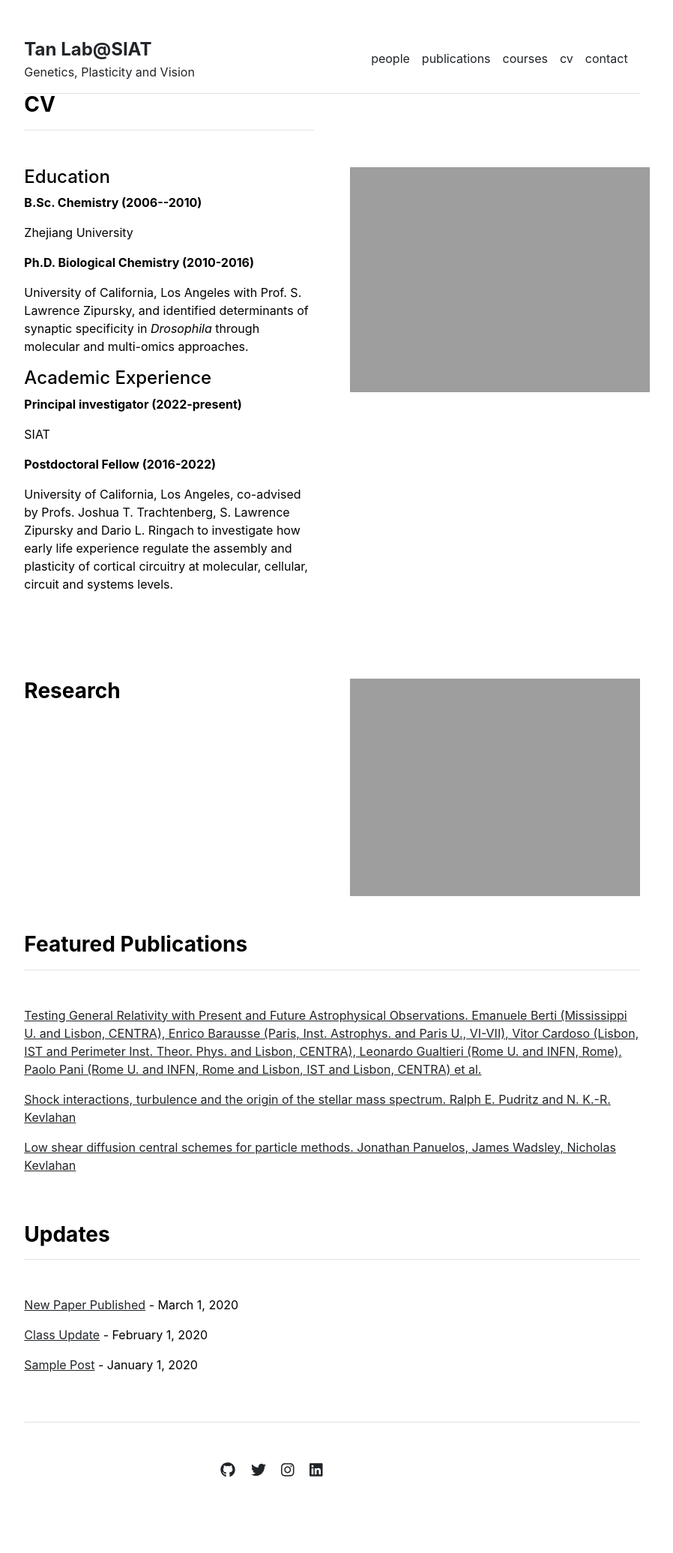
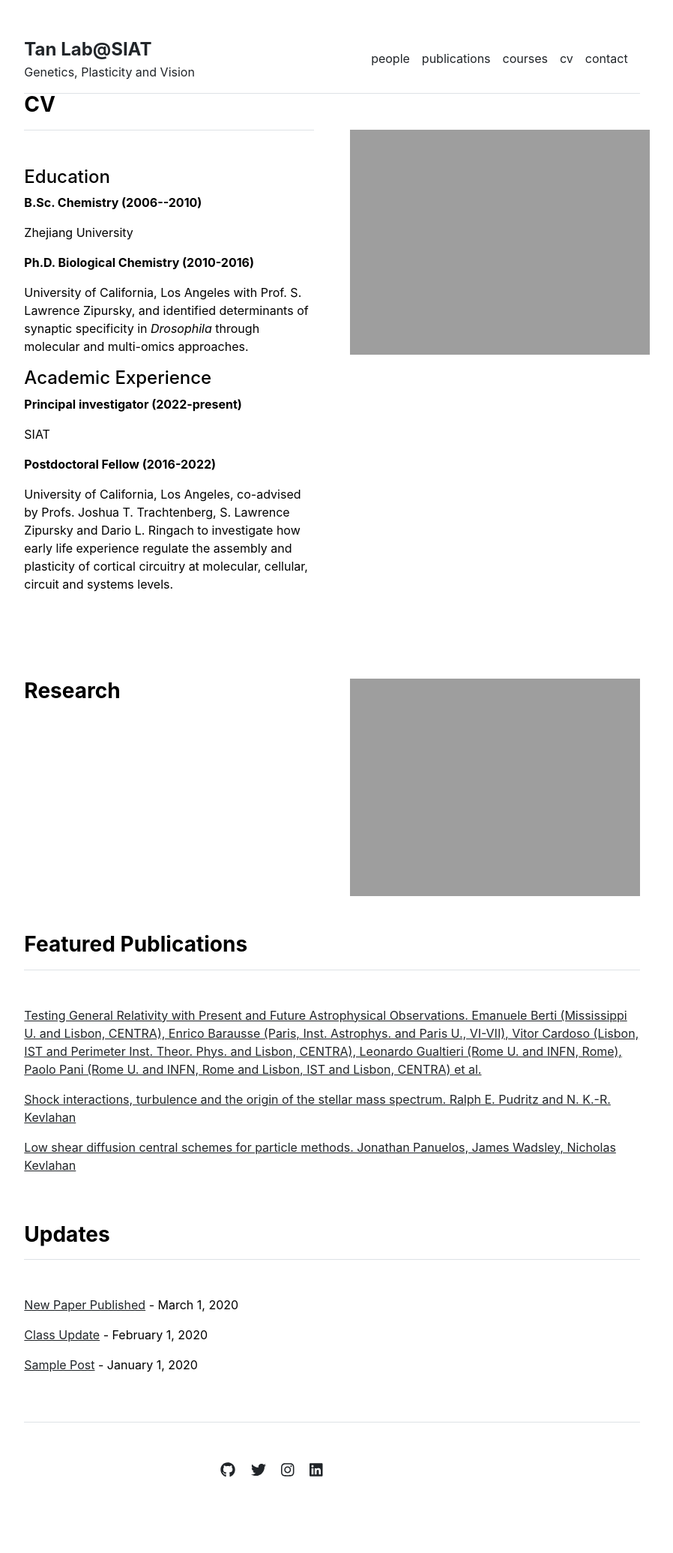
Before and after one commit to Tan-Lab-SIAT/lab-homepage, a Jekyll site: the page built from index.md, in a window 1280 px wide. Shown: the whole page at 75% size, without its empty margins (197-1095 px from the left). Built offline with Jekyll 4.4.1, drawn with Linux system fonts in a browser that asks for light colours.

Commit message:
Update home.html

```diff
--- a/_layouts/home.html
+++ b/_layouts/home.html
@@ -16,7 +16,7 @@ layout: default
       <p>{{ exp.description }}</p>
     {% endfor %}
   </div>
-  <div class="col-md-6 text-center" style="position: relative; top: 50px;">
+  <div class="col-md-6 text-center">
     <img src="{{ site.github.url }}/assets/img/neurotree_limingtan.png" alt="Your Name" class="img-fluid" style="max-width:600px;">
   </div>
 </div>
```
